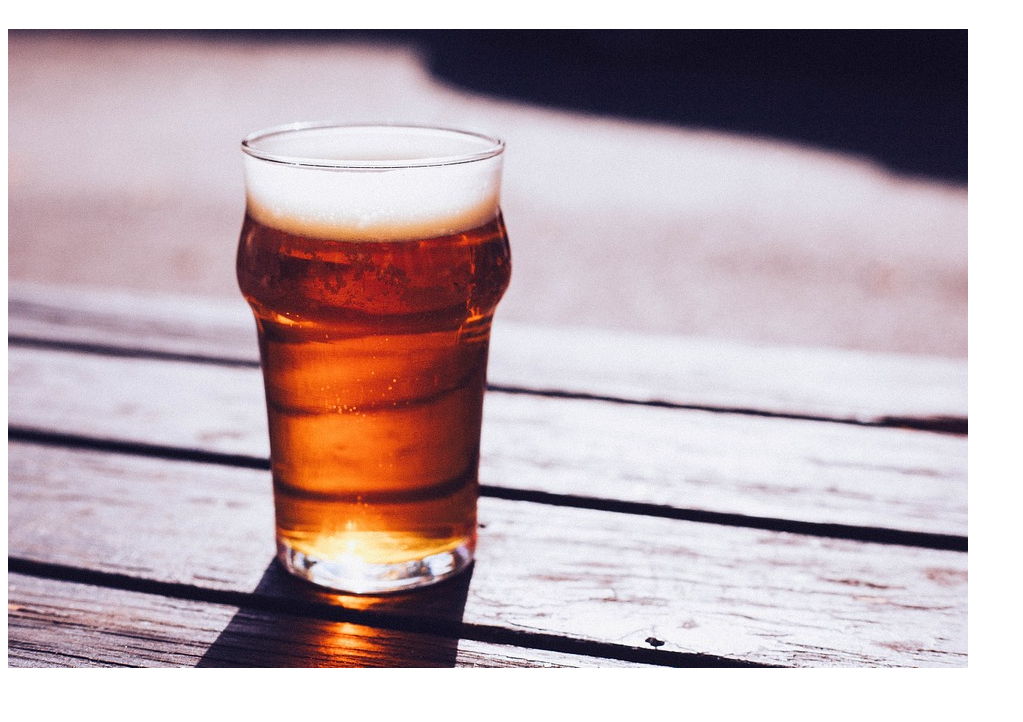
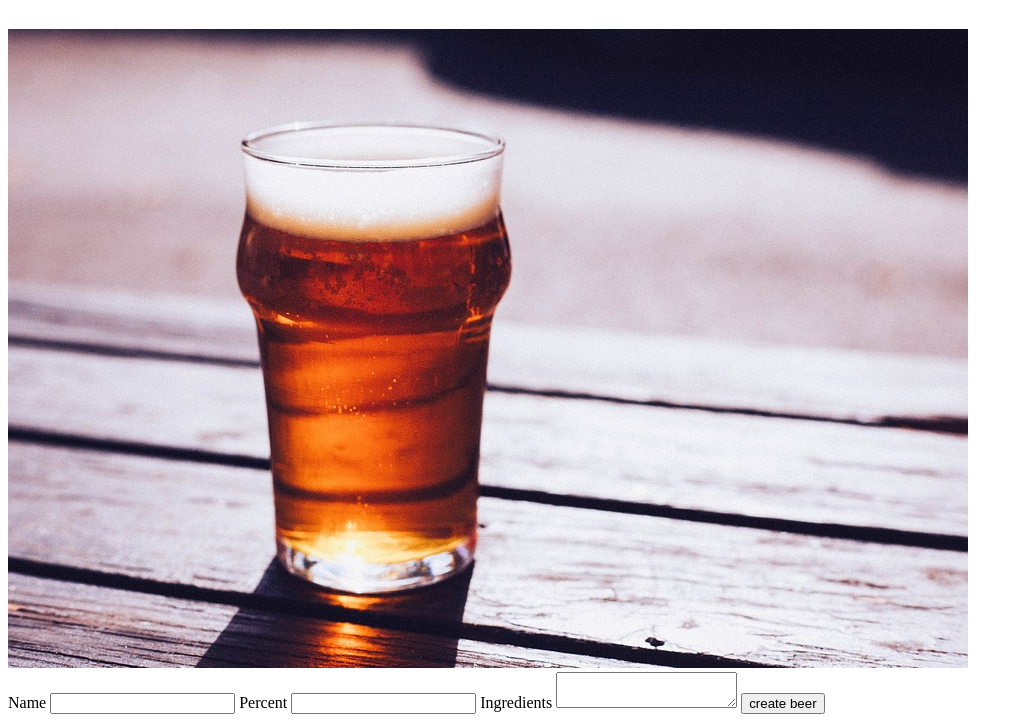
Before and after one commit to MaggieRose810/BeerSite, a website: page index.html in a window 1280 px wide. Shown: the part 90-812 px from the top of the page, without its empty margins (0-1023 px from the left). Drawn offline with Linux system fonts and the light colour scheme; no server answers.

Commit message:
add form for adding drinks

```diff
--- a/index.html
+++ b/index.html
@@ -10,6 +10,22 @@
 		</h1>
 		<img src="images/BeerMug.jpg" alt="Picture of Beer Mug"/>
 		<table id="DrinkTable"></table>
+    <form action='/drinks' method='post'>
+      <label>
+        Name
+        <input type="text" name="name"/>
+      </label>
+      <label>
+        Percent
+        <input type="text" name="percent"/>
+      </label>
+       <label>
+        Ingredients
+        <textarea name="ingredients">
+        </textarea>
+      </label>
+      <input type="submit" value="create beer"/>
+     </form>
     <table id="BreweryTable"></table>
     <table id="SnacksTable"></table>
 
--- a/package.json
+++ b/package.json
@@ -18,6 +18,7 @@
   },
   "homepage": "https://github.com/MaggieRose810/BeerSite#readme",
   "dependencies": {
+    "body-parser": "^1.16.1",
     "express": "^4.14.1"
   }
 }
```
Also changed, not shown: server.js (+19 -5 lines).
